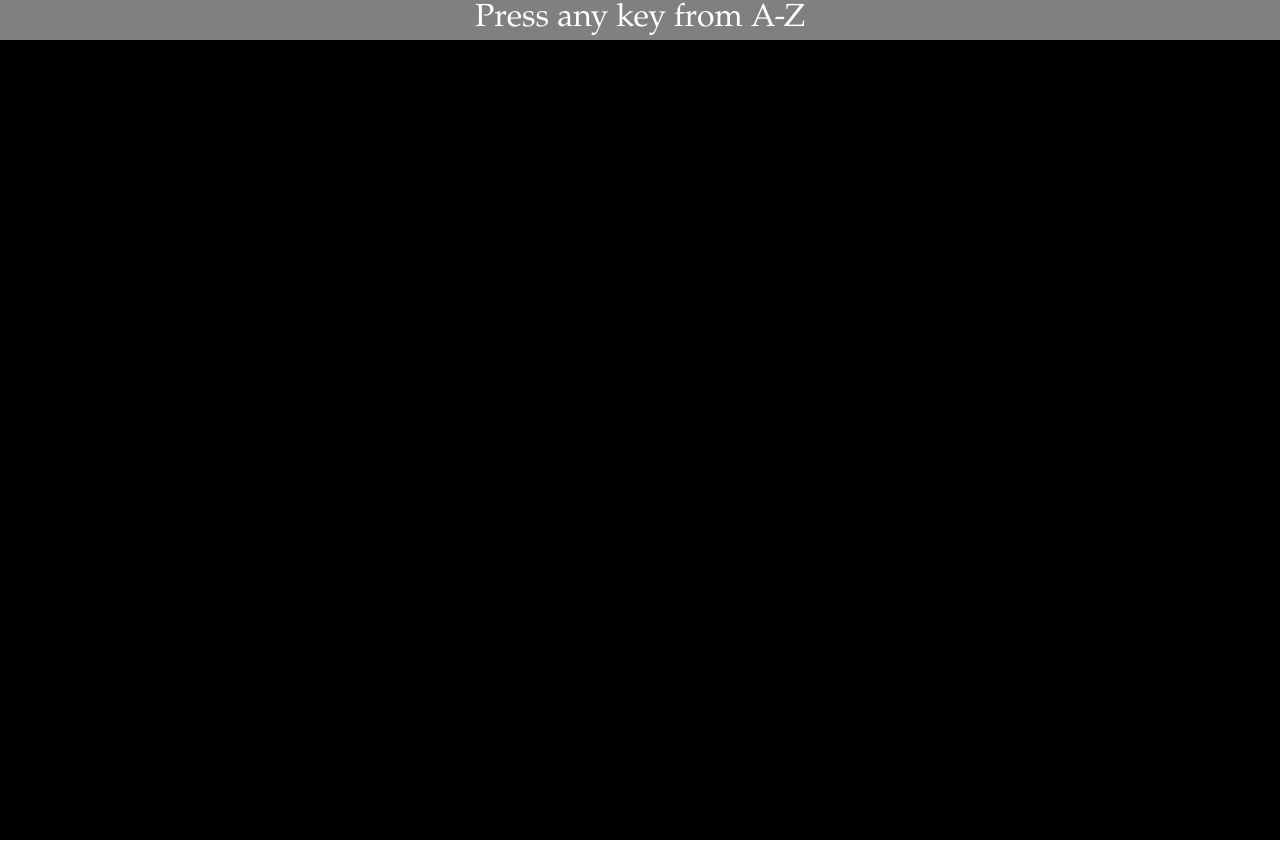
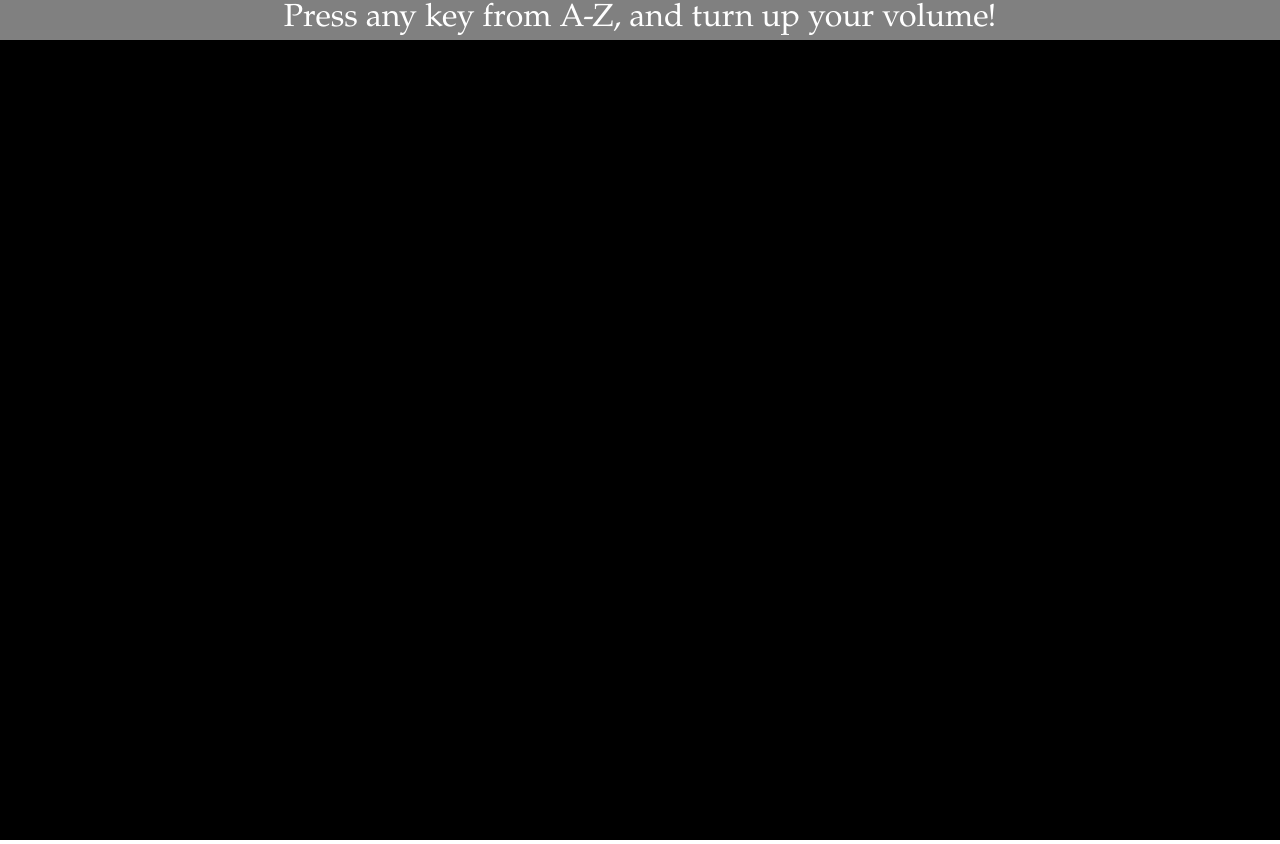
Before and after one commit to chaderdwins/DJ_Echo, a plain HTML site: page index.html in a window 1280 px wide. Drawn offline with nearby package versions, Linux system fonts and the light colour scheme; no server answers.

Commit message:
included volume instructions

```diff
--- a/index.html
+++ b/index.html
@@ -197,7 +197,7 @@
 	</script>
 </head>
 <body>
-	<h1>Press any key from A-Z</h1>
+	<h1>Press any key from A-Z, and turn up your volume!</h1>
 	<canvas id="myCanvas" resize></canvas>
 </body>
 </html>
```
